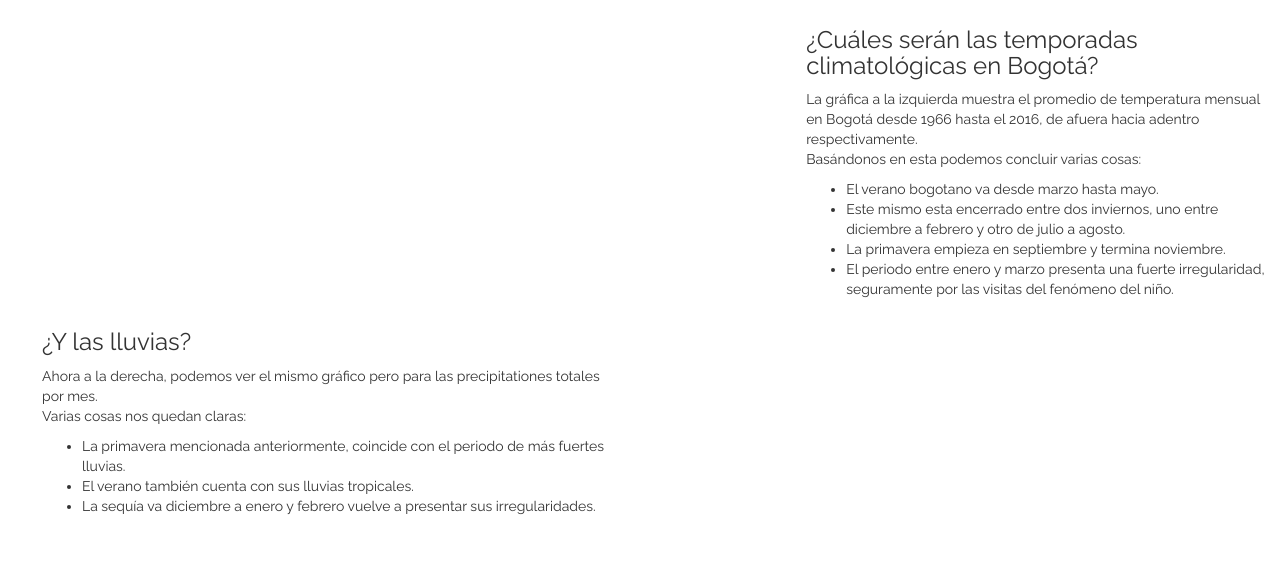
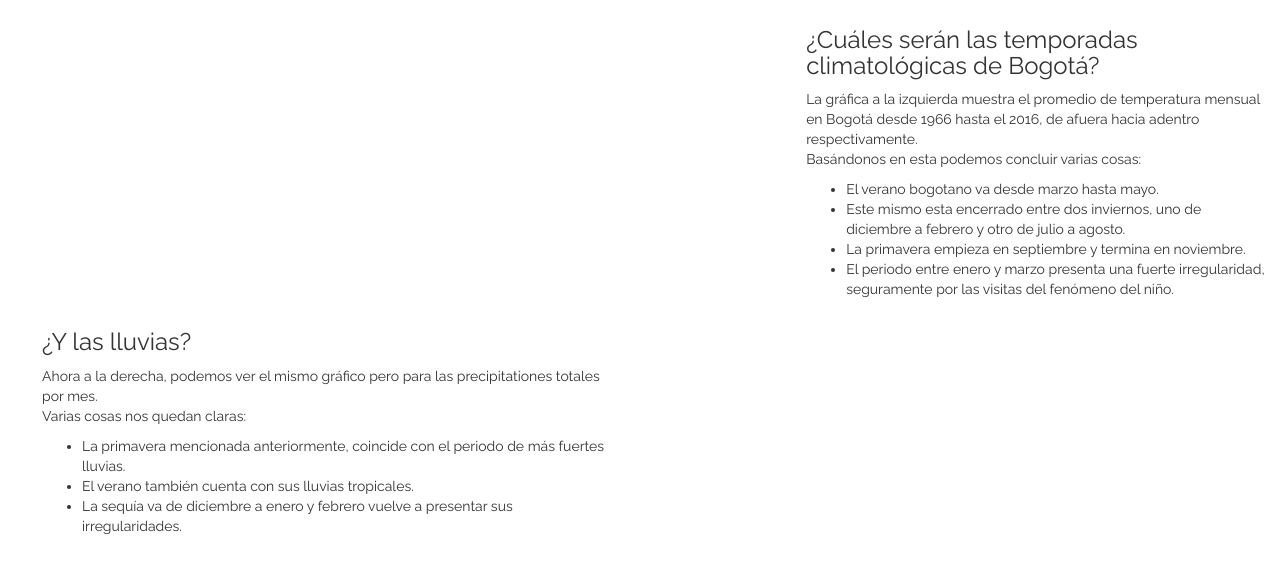
Before and after one commit to sebastian-sierra/bogota_seasons, a plain HTML site: page index.html in a window 1280 px wide. Shown: the part 63-636 px from the top of the page. Drawn offline with nearby package versions, Linux system fonts and the light colour scheme; a script that the page names is missing.

Commit message:
Typos and css fix

```diff
--- a/index.html
+++ b/index.html
@@ -10,21 +10,21 @@
   <script src="https://d3js.org/d3.v4.min.js"></script>
 </head>
 <style>
-  #desc {
+  #title {
+    text-align: center;
+  }
+
+  .desc {
     font-family: 'Raleway', sans-serif;
     margin-right: 1em;
     margin-left: 3em;
-  }
-
-  #tooltip {
-    font-family: 'Lato', sans-serif;
   }
 </style>
 
 <body>
 
   <div class="row">
-    <h1 style="text-align: center">Bogotá SÍ tiene primavera</h1>
+    <h1 id="title">Bogotá SÍ tiene primavera</h1>
   </div>
 
   <div class="row">
@@ -32,8 +32,8 @@
       <div id="temperature_chart" width="600" height="600"></div>
     </div>
     <div class="col-md-5">
-      <div class="row" id="desc">
-        <h3>¿Cuáles serán las temporadas climatológicas en Bogotá?</h3>
+      <div class="row desc">
+        <h3>¿Cuáles serán las temporadas climatológicas de Bogotá?</h3>
         <p>
           La gráfica a la izquierda muestra el promedio de temperatura mensual en Bogotá desde 1966 hasta el 2016, de afuera hacia adentro respectivamente.
           <br>Basándonos en esta podemos concluir varias cosas:
@@ -42,10 +42,10 @@
               El verano bogotano va desde marzo hasta mayo.
             </li>
             <li>
-              Este mismo esta encerrado entre dos inviernos, uno entre diciembre a febrero y otro de julio a agosto.
+              Este mismo esta encerrado entre dos inviernos, uno de diciembre a febrero y otro de julio a agosto.
             </li>
             <li>
-              La primavera empieza en septiembre y termina noviembre.
+              La primavera empieza en septiembre y termina en noviembre.
             </li>
             <li>
               El periodo entre enero y marzo presenta una fuerte irregularidad, seguramente por las visitas del fenómeno del niño.
@@ -58,7 +58,7 @@
 
   <div class="row">
     <div class="col-md-6">
-      <div class="row" id="desc">
+      <div class="row desc">
         <h3>¿Y las lluvias?</h3>
         <p>
           Ahora a la derecha, podemos ver el mismo gráfico pero para las precipitationes totales por mes.
@@ -71,7 +71,7 @@
               El verano también cuenta con sus lluvias tropicales.
             </li>
             <li>
-              La sequía va diciembre a enero y febrero vuelve a presentar sus irregularidades.
+              La sequía va de diciembre a enero y febrero vuelve a presentar sus irregularidades.
             </li>
           </ul>
         </p>
```
